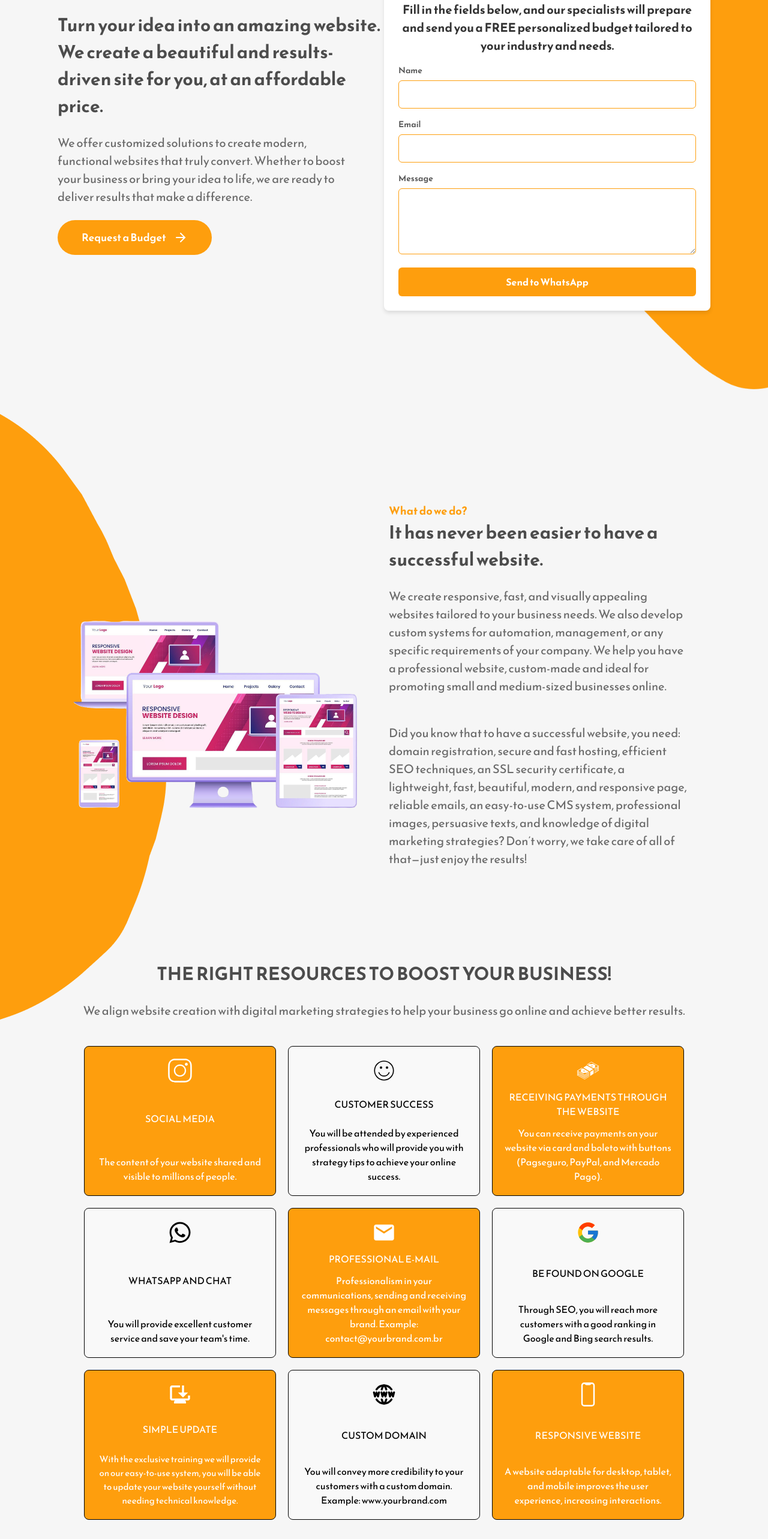
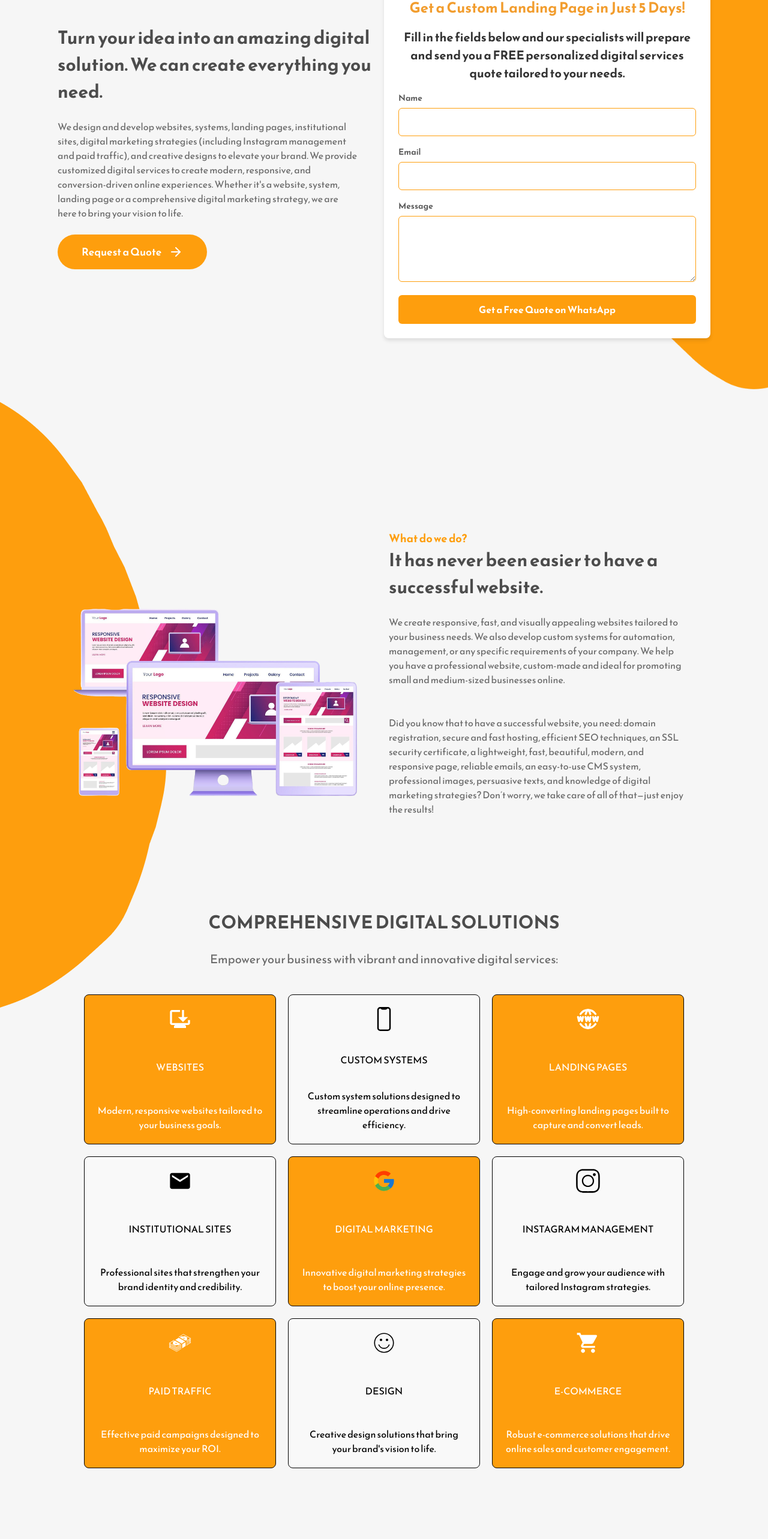
Before and after one commit to en20/template-landing-page, a React (Create React App) app: page / in a window 1280 px wide. Shown: the part 213-2779 px from the top of the page at 60% size. Built offline with nearby package versions, Linux system fonts and the light colour scheme.

Commit message:
refactor: Update website content and design with comprehensive digital services messaging

```diff
--- a/src/App.css
+++ b/src/App.css
@@ -27,7 +27,7 @@ img {
   font-weight: bold;
   text-align: center;
   margin-bottom: 16px;
-  color: #333;
+  color: #f29d2e;
 }
 .contact-form p {
   font-size: 20px;
@@ -152,6 +152,14 @@ nav {
   max-width: 700px;
 }
 
+.texto-formulario {
+  font-size: 20px;
+  font-weight: bold;
+  text-align: center;
+  margin-bottom: 16px;
+  color: #f29d2e;
+}
+
 
 .home-image-section {
   max-width: 600px;
@@ -173,7 +181,7 @@ nav {
   max-width: 600px;
 }
 .primary-text {
-  font-size: 20px;
+  font-size: 16px;
   max-width: 500px;
   color: #6a6a6a;
   margin: 1.5rem 0rem;
--- a/src/Components/About2.js
+++ b/src/Components/About2.js
@@ -2,95 +2,84 @@ import React from "react";
 import { SlSocialInstagram } from "react-icons/sl";
 import { CiFaceSmile } from "react-icons/ci";
 import { GiMoneyStack } from "react-icons/gi";
-import { FaWhatsapp } from "react-icons/fa";
 import { MdEmail } from "react-icons/md";
 import { FcGoogle } from "react-icons/fc";
-import { MdBrowserUpdated } from "react-icons/md";
+import { MdBrowserUpdated, MdShoppingCart } from "react-icons/md";
 import { TbWorldWww } from "react-icons/tb";
 import { IoPhonePortraitOutline } from "react-icons/io5";
+
 const About2 = () => {
   return (
     <div className="main-container">
       <h1 className="centralizado primary-heading-about">
-        THE RIGHT RESOURCES TO BOOST YOUR BUSINESS!
+        COMPREHENSIVE DIGITAL SOLUTIONS
       </h1>
       <p className="centralizado primary-text-about">
-        We align website creation with digital marketing strategies to help your
-        business go online and achieve better results.
+        Empower your business with vibrant and innovative digital services:
+
       </p>
       <div className="grid-container">
         <div className="grid-item">
+          <MdBrowserUpdated className="icon" />
+          <p>WEBSITES</p>
+          <p>
+            Modern, responsive websites tailored to your business goals.
+          </p>
+        </div>
+        <div className="grid-item">
+          <IoPhonePortraitOutline className="icon" />
+          <p>CUSTOM SYSTEMS</p>
+          <p>
+            Custom system solutions designed to streamline operations and drive efficiency.
+          </p>
+        </div>
+        <div className="grid-item">
+          <TbWorldWww className="icon" />
+          <p>LANDING PAGES</p>
+          <p>
+            High-converting landing pages built to capture and convert leads.
+          </p>
+        </div>
+        <div className="grid-item">
+          <MdEmail className="icon" />
+          <p>INSTITUTIONAL SITES</p>
+          <p>
+            Professional sites that strengthen your brand identity and credibility.
+          </p>
+        </div>
+        <div className="grid-item">
+          <FcGoogle className="icon" />
+          <p>DIGITAL MARKETING</p>
+          <p>
+            Innovative digital marketing strategies to boost your online presence.
+          </p>
+        </div>
+        <div className="grid-item">
           <SlSocialInstagram className="icon" />
-          <p>SOCIAL MEDIA</p>
+          <p>INSTAGRAM MANAGEMENT</p>
           <p>
-            The content of your website shared and visible to millions of
-            people.
+            Engage and grow your audience with tailored Instagram strategies.
+          </p>
+        </div>
+        <div className="grid-item">
+          <GiMoneyStack className="icon" />
+          <p>PAID TRAFFIC</p>
+          <p>
+            Effective paid campaigns designed to maximize your ROI.
           </p>
         </div>
         <div className="grid-item">
           <CiFaceSmile className="icon" />
-          <p>CUSTOMER SUCCESS</p>
+          <p>DESIGN</p>
           <p>
-            You will be attended by experienced professionals who will provide
-            you with strategy tips to achieve your online success.
+            Creative design solutions that bring your brand's vision to life.
           </p>
         </div>
         <div className="grid-item">
-          <GiMoneyStack className="icon" />
-          <p>RECEIVING PAYMENTS THROUGH THE WEBSITE</p>
+          <MdShoppingCart className="icon" />
+          <p>E-COMMERCE</p>
           <p>
-            You can receive payments on your website via card and boleto with
-            buttons (Pagseguro, PayPal, and Mercado Pago).
-          </p>
-        </div>
-        <div className="grid-item">
-          <FaWhatsapp className="icon" />
-          <p>WHATSAPP AND CHAT</p>
-          <p>
-            You will provide excellent customer service and save your team's
-            time.
-          </p>
-        </div>
-        <div className="grid-item">
-          <MdEmail className="icon" />
-          <p>PROFESSIONAL E-MAIL</p>
-          <p>
-            Professionalism in your communications, sending and receiving
-            messages through an email with your brand. Example:
-            contact@yourbrand.com.br
-          </p>
-        </div>
-        <div className="grid-item">
-          <FcGoogle className="icon" />
-          <p>BE FOUND ON GOOGLE</p>
-          <p>
-            Through SEO, you will reach more customers with a good ranking in
-            Google and Bing search results.
-          </p>
-        </div>
-        <div className="grid-item">
-          <MdBrowserUpdated className="icon" />
-          <p>SIMPLE UPDATE</p>
-          <p className="text-grid">
-            With the exclusive training we will provide on our easy-to-use
-            system, you will be able to update your website yourself without
-            needing technical knowledge.
-          </p>
-        </div>
-        <div className="grid-item">
-          <TbWorldWww  className="icon" />
-          <p>CUSTOM DOMAIN</p>
-          <p>
-            You will convey more credibility to your customers with a custom
-            domain. Example: www.yourbrand.com
-          </p>
-        </div>
-        <div className="grid-item">
-          <IoPhonePortraitOutline className="icon" />
-          <p>RESPONSIVE WEBSITE</p>
-          <p>
-            A website adaptable for desktop, tablet, and mobile improves the
-            user experience, increasing interactions.
+            Robust e-commerce solutions that drive online sales and customer engagement.
           </p>
         </div>
       </div>
--- a/src/Components/Home.js
+++ b/src/Components/Home.js
@@ -20,7 +20,7 @@ const Home = () => {
   const handleSubmit = (e) => {
     e.preventDefault();
     const { name, email, message } = formData;
-    const whatsappMessage = `Olá, meu nome é ${name}. Meu email é ${email}. Gostaria de criar um site com vocês. Minha mensagem: ${message}`;
+    const whatsappMessage = `Olá, meu nome é ${name}. Meu email é ${email}. Gostaria de contratar seus serviços digitais (sites, sistemas, landing pages, sites institucionais, marketing digital, Instagram, tráfego pago, design). Minha mensagem: ${message}`;
     const whatsappURL = `https://wa.me/+558591124238?text=${encodeURIComponent(
       whatsappMessage
     )}`;
@@ -40,18 +40,20 @@ const Home = () => {
         </div>
         <div className="home-text-section">
           <h1 className="primary-heading">
-            Turn your idea into an amazing website. We create a beautiful and
-            results-driven site for you, at an affordable price.
+            Turn your idea into an amazing digital solution. We can create everything you need.
           </h1>
           <p className="primary-text">
-            We offer customized solutions to create modern, functional websites
-            that truly convert. Whether to boost your business or bring your
-            idea to life, we are ready to deliver results that make a
-            difference.
+            We design and develop websites, systems, landing pages, institutional sites,
+            digital marketing strategies (including Instagram management and
+            paid traffic), and creative designs to elevate your brand.
+            We provide customized digital services to create modern, responsive,
+            and conversion-driven online experiences. Whether it's a website,
+            system, landing page or a comprehensive digital marketing strategy,
+            we are here to bring your vision to life.
           </p>
           <button className="secondary-button" onClick={scrollToForm}>
-            Request a Budget
-            <FiArrowRight />{" "}
+            Request a Quote
+            <FiArrowRight />
           </button>
         </div>
         <div className="home-image-section">
@@ -60,10 +62,11 @@ const Home = () => {
             onSubmit={handleSubmit}
             ref={formRef} // A referência é associada aqui
           >
-            <h2>GET A BUDGET NOW</h2>
+            <p>Ready to Elevate Your Digital Presence?</p>
+            <h2 className="">Get a Custom Landing Page in Just 5 Days!</h2>
             <p>
-              Fill in the fields below, and our specialists will prepare and
-              send you a FREE personalized budget tailored to your industry and
+              Fill in the fields below and our specialists will prepare and send
+              you a FREE personalized digital services quote tailored to your
               needs.
             </p>
             <div className="form-group">
@@ -99,7 +102,7 @@ const Home = () => {
                 required
               ></textarea>
             </div>
-            <button type="submit">Send to WhatsApp</button>
+            <button type="submit">Get a Free Quote on WhatsApp</button>
           </form>
         </div>
       </div>
```
